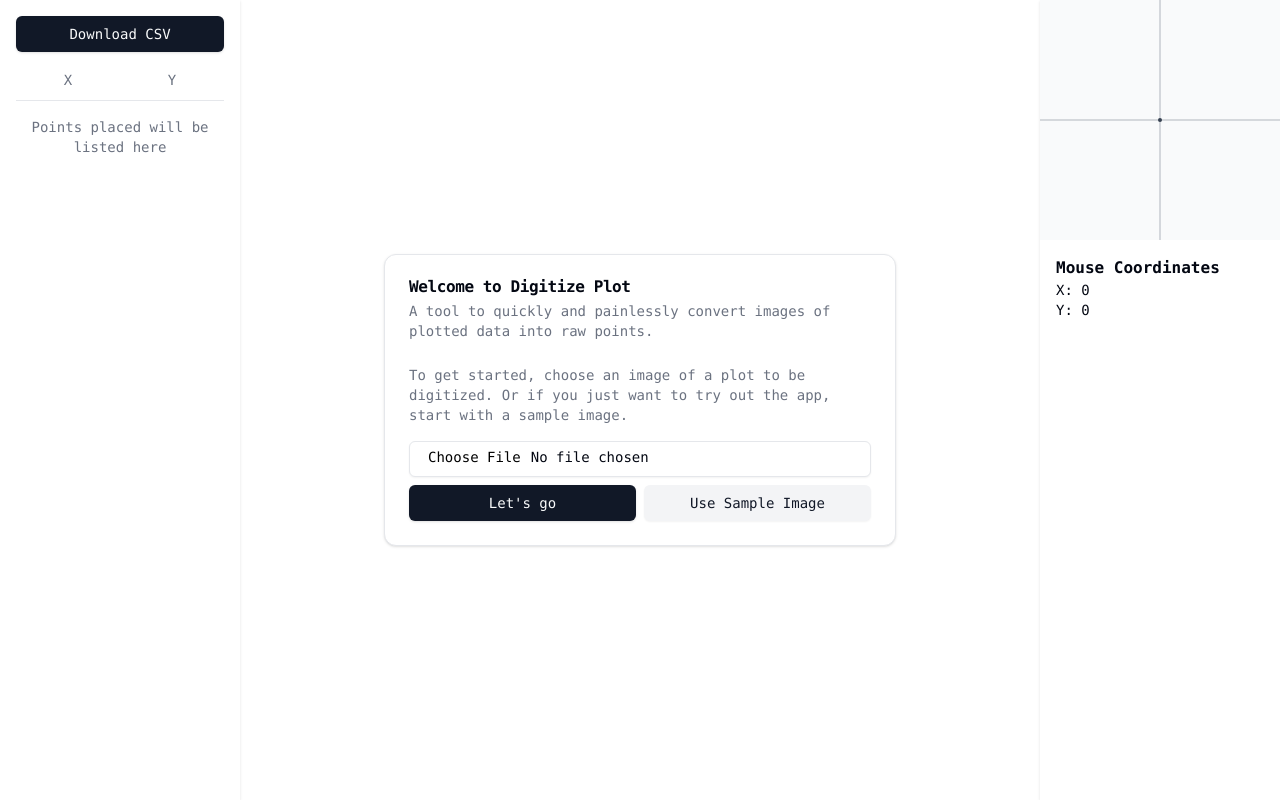
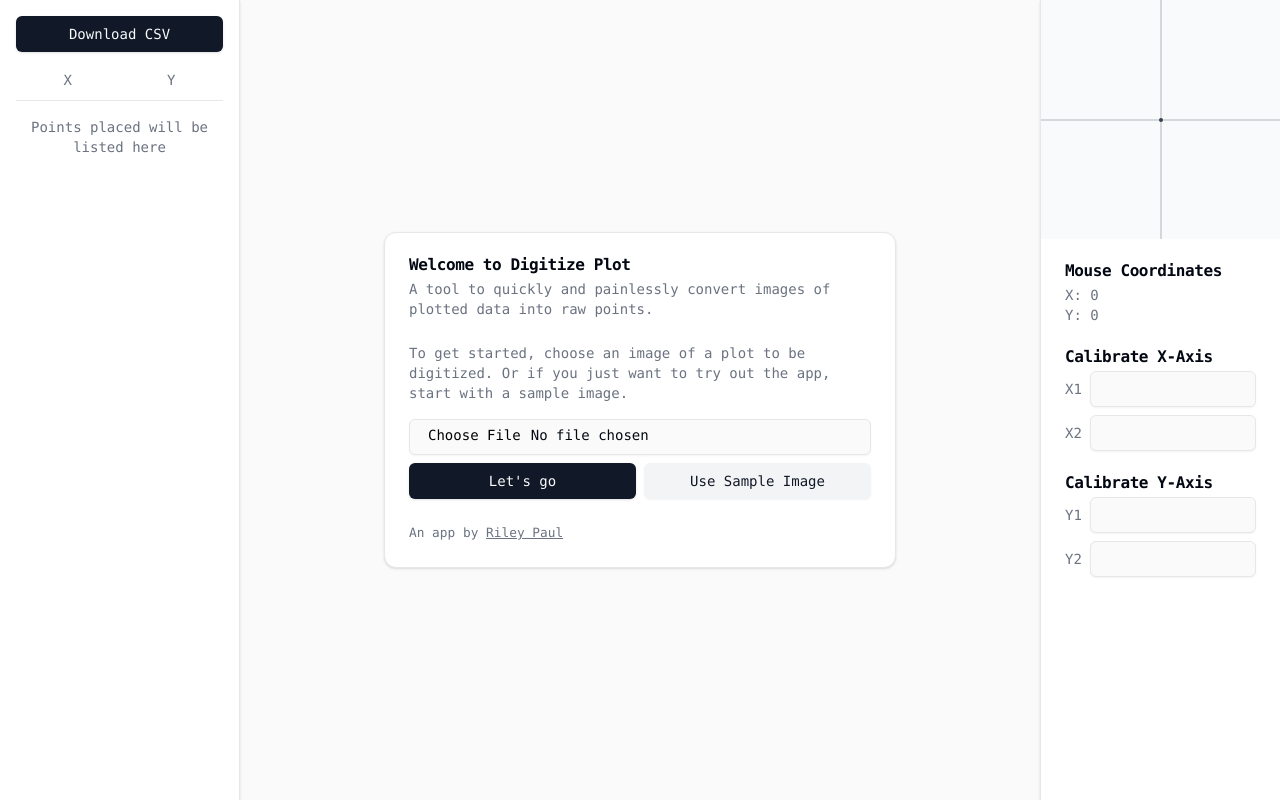
Before and after one commit to riley-paul/digitize-plot, a React (Vite) app: page / in a window 1280 px wide. Built offline with nearby package versions, Linux system fonts and the light colour scheme; a web font is replaced by a local one.

Commit message:
redesign calibration inputs to use shadcn components

```diff
--- a/package.json
+++ b/package.json
@@ -10,6 +10,7 @@
     "preview": "vite preview"
   },
   "dependencies": {
+    "@radix-ui/react-dialog": "^1.0.4",
     "@radix-ui/react-icons": "^1.3.0",
     "@radix-ui/react-label": "^2.0.2",
     "@radix-ui/react-slot": "^1.0.2",
--- a/src/App.tsx
+++ b/src/App.tsx
@@ -6,6 +6,7 @@ import MouseCoords from "./components/MouseCoords";
 import Point from "./geometry/Point";
 import useCanvas from "./hooks/useCanvas";
 import Dropzone from "./components/Dropzone";
+import Calibrate from "./components/Calibrate";
 
 const coordsConverter = (coords: Point) => coords;
 
@@ -15,7 +16,7 @@ function App() {
 
   return (
     <div className="w-full h-screen flex">
-      <aside className="w-60 bg-white shadow overflow-y-scroll p-4">
+      <aside className="w-60 bg-card shadow border-r overflow-y-auto p-4">
         <Download {...{ coordsConverter, points }} />
         <DataTable {...{ coordsConverter, points }} />
       </aside>
@@ -26,9 +27,10 @@ function App() {
           <Dropzone {...{ setImage }} />
         )}
       </main>
-      <aside className="w-60 bg-white shadow">
+      <aside className="w-60 bg-card shadow border-l overflow-y-auto ">
         <Bullseye canvasRef={canvasProps.ref} mousePoint={mousePoint} />
         <MouseCoords {...{ coordsConverter, mousePoint }} />
+        <Calibrate />
       </aside>
     </div>
   );
--- a/src/components/Calibrate.tsx
+++ b/src/components/Calibrate.tsx
@@ -1,40 +1,79 @@
-import React from "react";
+// import {
+//   CalibrationMarker,
+//   CalibrationState,
+// } from "../reducers/calibrationReducer";
+
 import {
-  CalibrationMarker,
-  CalibrationState,
-} from "../reducers/calibrationReducer";
+  Card,
+  CardContent,
+  CardDescription,
+  CardFooter,
+  CardHeader,
+  CardTitle,
+} from "@/components/ui/card";
+import { Input } from "./ui/input";
+import { Label } from "./ui/label";
 
-export default function Calibrate(props: {
-  state: CalibrationState;
-  onUpdateValue: any;
-}) {
-  const { state, onUpdateValue } = props;
+export default function Calibrate(props) {
+  // const { state, onUpdateValue } = props;
 
-  const Input = (id: string, marker: CalibrationMarker) => (
-    <label
-      key={id}
-      htmlFor={id}
-      className="flex gap-2 pb-1 items-center"
-    >
-      {id.toUpperCase()}:
-      <input
-        id={id}
-        type="text"
-        className="w-full rounded p-1"
-        value={marker.value}
-        onChange={(event) => onUpdateValue(event, id)}
-      />
-    </label>
-  );
+  // const Input = (id: string, marker: CalibrationMarker) => (
+  //   <label
+  //     key={id}
+  //     htmlFor={id}
+  //     className="flex gap-2 pb-1 items-center"
+  //   >
+  //     {id.toUpperCase()}:
+  //     <input
+  //       id={id}
+  //       type="text"
+  //       className="w-full rounded p-1"
+  //       value={marker.value}
+  //       // onChange={(event) => onUpdateValue(event, id)}
+  //     />
+  //   </label>
+  // );
+
+  // return (
+  //   <div className="bg-white flex-grow p-4 flex flex-col gap-2 text-sm">
+  //     <h2 className="text-base font-bold">X-axis</h2>
+  //     {Input("x1", state.x1)}
+  //     {Input("x2", state.x2)}
+  //     <h2 className="text-base font-bold">Y-axis</h2>
+  //     {Input("y1", state.y1)}
+  //     {Input("y2", state.y2)}
+  //   </div>
+  // );
 
   return (
-    <div className="bg-white flex-grow p-4 flex flex-col gap-2 text-sm">
-      <h2 className="text-base font-bold">X-axis</h2>
-      {Input("x1", state.x1)}
-      {Input("x2", state.x2)}
-      <h2 className="text-base font-bold">Y-axis</h2>
-      {Input("y1", state.y1)}
-      {Input("y2", state.y2)}
-    </div>
+    <form action="">
+      <CardHeader className="pt-0">
+        <CardTitle>Calibrate X-Axis</CardTitle>
+        <CardDescription className="flex flex-col gap-2">
+          <div className="flex items-center gap-2">
+            <Label>X1</Label>
+            <Input type="number" />
+          </div>
+          <div className="flex items-center gap-2">
+            <Label>X2</Label>
+            <Input type="number" />
+          </div>
+        </CardDescription>
+      </CardHeader>
+      <CardHeader className="pt-0">
+        <CardTitle>Calibrate Y-Axis</CardTitle>
+        <CardDescription className="flex flex-col gap-2">
+          <div className="flex items-center gap-2">
+            <Label>Y1</Label>
+            <Input type="number" />
+          </div>
+          <div className="flex items-center gap-2">
+            <Label>Y2</Label>
+            <Input type="number" />
+          </div>
+        </CardDescription>
+      </CardHeader>
+      <input type="submit" hidden />
+    </form>
   );
 }
--- a/src/components/Dropzone.tsx
+++ b/src/components/Dropzone.tsx
@@ -10,7 +10,6 @@ import {
   CardTitle,
 } from "@/components/ui/card";
 import { Input } from "./ui/input";
-import { Label } from "./ui/label";
 import { Button } from "./ui/button";
 
 export type Props = {
@@ -44,9 +43,8 @@ export default function Dropzone({ setImage }: Props) {
     [setImage]
   );
 
-
   return (
-    <div className="w-full h-full flex flex-col items-center justify-center">
+    <div className="w-full h-full flex flex-col items-center justify-center p-4">
       <Card className="max-w-lg">
         <CardHeader>
           <CardTitle>Welcome to Digitize Plot</CardTitle>
@@ -66,12 +64,26 @@ export default function Dropzone({ setImage }: Props) {
               accept="image/*"
               placeholder="Select plot image to digitized"
             />
-            <div className="flex gap-2">
+            <div className="flex flex-col lg:flex-row gap-2">
               <Button className="w-full">Let's go</Button>
-              <Button variant="secondary" className="w-full">Use Sample Image</Button>
+              <Button variant="secondary" className="w-full">
+                Use Sample Image
+              </Button>
             </div>
           </form>
         </CardContent>
+        <CardFooter>
+          <small className="text-muted-foreground">
+            An app by{" "}
+            <a
+              href="https://rileypaul.ca"
+              className="underline hover:no-underline hover:text-foreground"
+              target="blank"
+            >
+              Riley Paul
+            </a>
+          </small>
+        </CardFooter>
       </Card>
     </div>
   );
--- a/src/components/MouseCoords.tsx
+++ b/src/components/MouseCoords.tsx
@@ -1,4 +1,12 @@
 import Point from "../geometry/Point";
+import {
+  Card,
+  CardContent,
+  CardDescription,
+  CardFooter,
+  CardHeader,
+  CardTitle,
+} from "@/components/ui/card";
 
 export type Props = {
   mousePoint: Point | undefined;
@@ -11,10 +19,12 @@ export default function MouseCoords(props: Props) {
   const { x, y } = coordsConverter(point);
 
   return (
-    <div className="p-4 bg-white text-sm">
-      <h2 className="font-bold text-base">Mouse Coordinates</h2>
-      <div>X: {x.toLocaleString()}</div>
-      <div>Y: {y.toLocaleString()}</div>
-    </div>
+    <CardHeader>
+      <CardTitle>Mouse Coordinates</CardTitle>
+      <CardDescription>
+        <div>X: {x.toLocaleString()}</div>
+        <div>Y: {y.toLocaleString()}</div>
+      </CardDescription>
+    </CardHeader>
   );
 }
--- a/src/index.css
+++ b/src/index.css
@@ -4,7 +4,7 @@
 
 @layer base {
   :root {
-    --background: 0 0% 100%;
+    --background: 0 0% 98%;
     --foreground: 224 71.4% 4.1%;
 
     --muted: 220 14.3% 95.9%;
```
Also changed, not shown: 1 other file (tests, documents, lock files or other folders).
